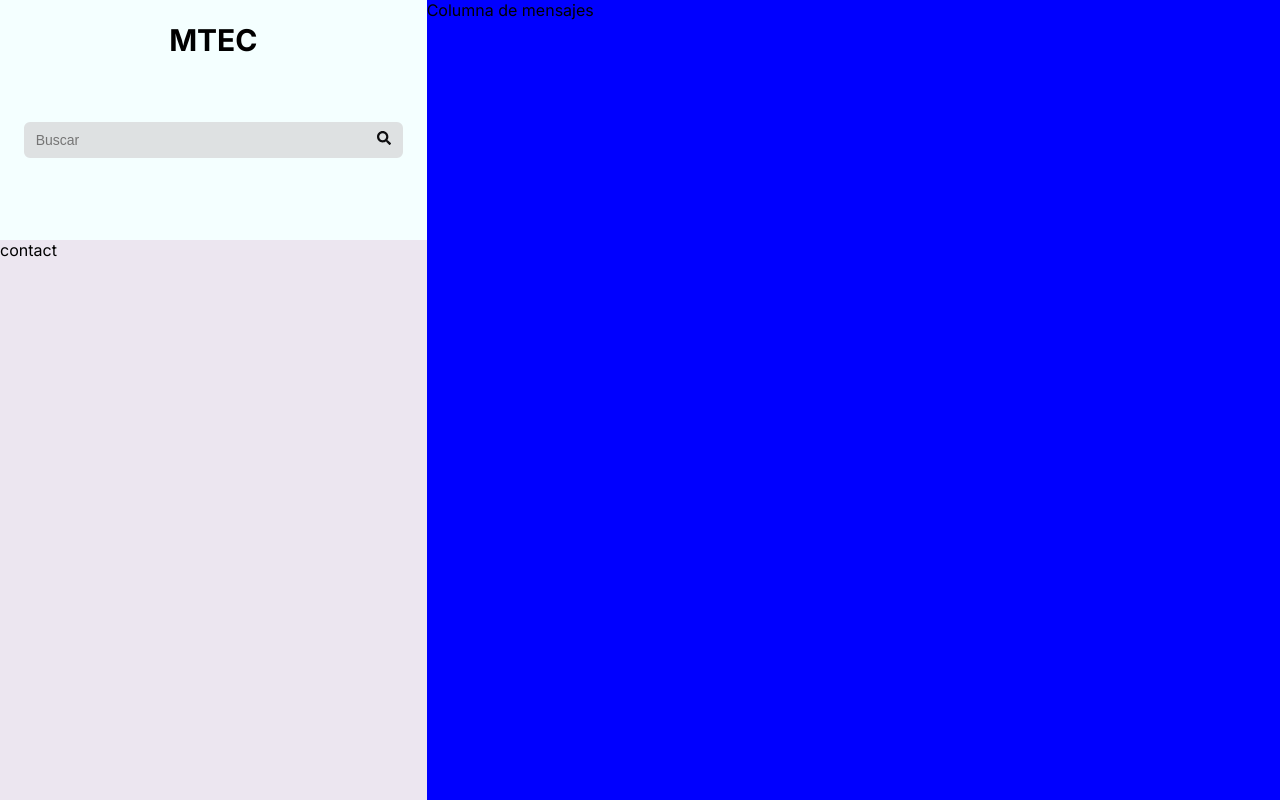
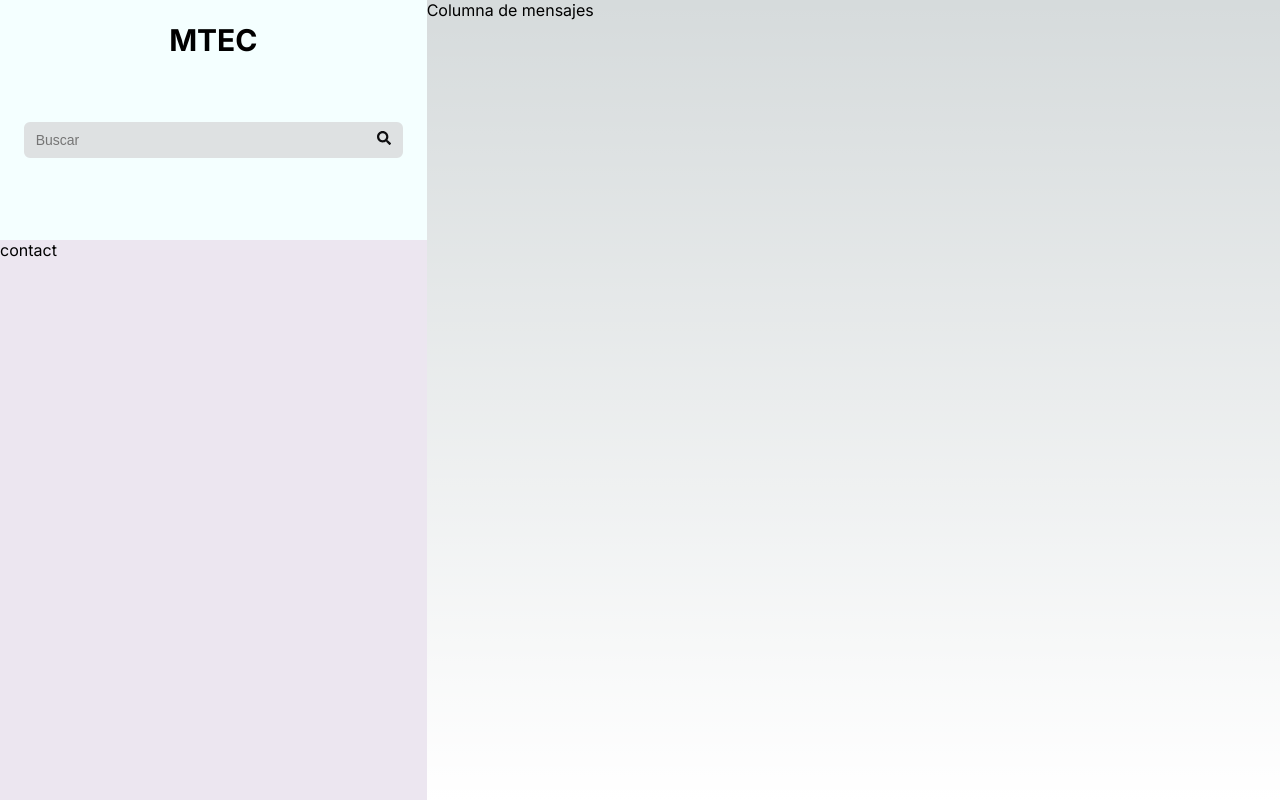
Before and after one commit to nottwithtt/frameworks, a Next.js app in the folder framework/: page /home in a window 1280 px wide. Built offline with nearby package versions, Linux system fonts and the light colour scheme.

Commit message:
color en los messages_container

```diff
--- a/framework/src/app/home/home.module.css
+++ b/framework/src/app/home/home.module.css
@@ -41,7 +41,7 @@
 .messages_container {
     height: 100%;
     width: 100%;
-    background-color: blue;
+    background-color: F4FFFF;
 }
 
 .contacts {
```
